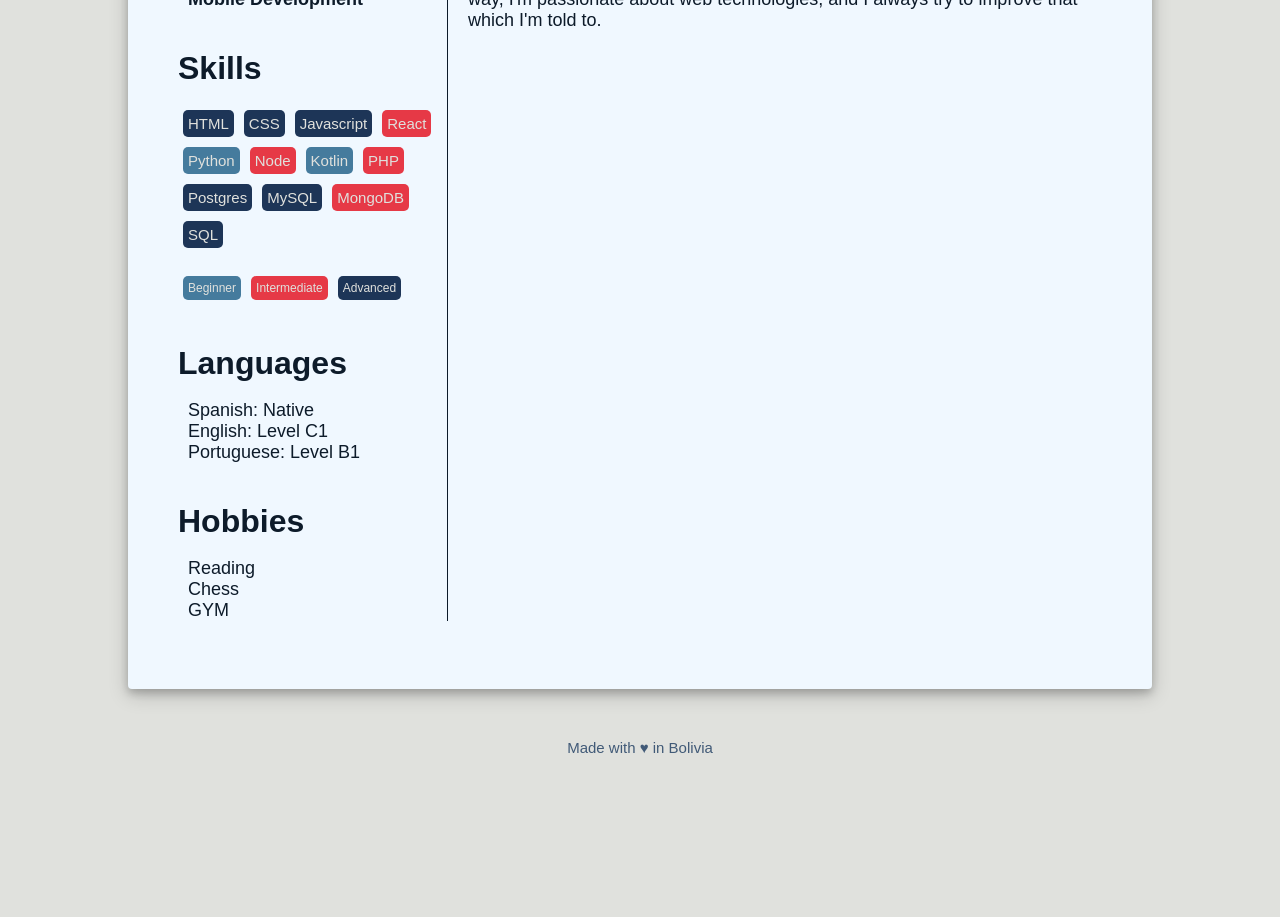
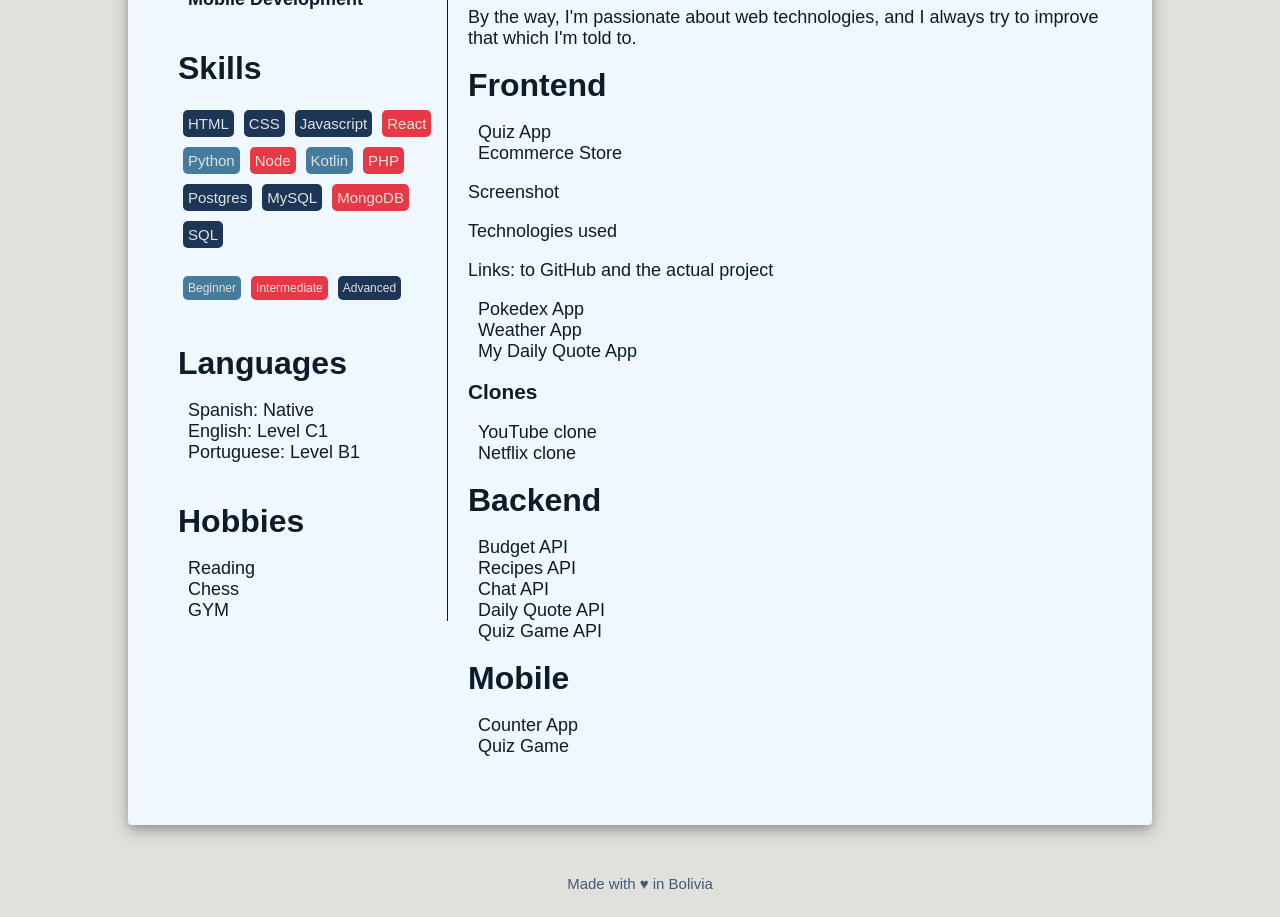
Before and after one commit to danieloyolaj/danieloyola, a React (Vite) app: page / in a window 1280 px wide. Shown: the part 500-1417 px from the top of the page. Before the commit the page ends 1281 px from the top, so only its background shows below. Built offline with nearby package versions, Linux system fonts and the light colour scheme; a web font is replaced by a local one.

Commit message:
Added components and minor changes

```diff
--- a/src/App.jsx
+++ b/src/App.jsx
@@ -1,4 +1,9 @@
 import './App.css'
+import About from './components/About'
+import Backend from './components/Backend'
+import Frontend from './components/Frontend'
+import Mobile from './components/Mobile'
+
 
 function App() {
 
@@ -16,15 +21,15 @@ function App() {
 
         <h1>Daniel Oyola</h1>
         <div className="header-location">
-          <img className="location-pin" src="./src/assets/location-pin.svg" alt="" srcset="" />
+          <img className="location-pin" src="./src/assets/location-pin.svg" alt="Location-pin" srcSet="./src/assets/location-pin.svg" />
           <h3 className='location-title'>Cobija, Bolivia</h3>
-          <img className="bolivia-flag" src="./src/assets/bolivia.png" alt="Bolivia flag" srcSet=''/>
+          <img className="bolivia-flag" src="./src/assets/bolivia.png" alt="Bolivia flag" srcSet="./src/assets/bolivia.png"/>
         </div>
         <h2>Full Stack Web Developer</h2>
         <div className="social-media">
-          <a href="https://www.linkedin.com/in/danieloyolaj" target="_blank"><img className="social-media-icon" src="./src/assets/linkedin-icon.svg" alt="" srcset="" /></a>
-          <a href="https://twitter.com/daniel0708" target="_blank"><img className="social-media-icon" src="./src/assets/twitter-icon.svg" alt="" srcset="" /></a>
-          <a href="mailto:danieloyola@softerdo.com"><img className="social-media-icon" src="./src/assets/mail-icon.svg" alt="" srcset="" /></a>
+          <a href="https://www.linkedin.com/in/danieloyolaj" target="_blank"><img className="social-media-icon" src="./src/assets/linkedin-icon.svg" alt="Linked-in" srcSet="./src/assets/linkedin-icon.svg" /></a>
+          <a href="https://twitter.com/daniel0708" target="_blank"><img className="social-media-icon" src="./src/assets/twitter-icon.svg" alt="Twitter" srcSet="./src/assets/twitter-icon.svg" /></a>
+          <a href="mailto:danieloyola@softerdo.com"><img className="social-media-icon" src="./src/assets/mail-icon.svg" alt="Email-icon" srcSet="./src/assets/mail-icon.svg" /></a>
         </div>
         </div>
         </div>
@@ -79,17 +84,10 @@ function App() {
         </div>
       <div className="column">
         <main>
-          <h2>About me</h2>
-          <p>
-            I am a nice guy who likes the good things in life: a lovely family,
-            a nice place to live and a good job. I also like to involve in the
-            community whenever time allows it. I was raised with good values
-            and I guide my life with the principles of spirituality, hard work,
-            and kindness towards people and animals too.
-
-            By the way, I'm passionate about web technologies, and I always
-            try to improve that which I'm told to.
-          </p>
+          <About />
+          <Frontend />
+          <Backend />
+          <Mobile />
         </main>
       </div>
 
--- /dev/null
+++ b/src/components/About.jsx
@@ -0,0 +1,21 @@
+import React from 'react'
+
+const About = () => {
+  return (
+    <div>
+      <h2>About me</h2>
+          <p>
+            I am a nice guy who likes the good things in life: a lovely family,
+            a nice place to live and a good job. I also like to involve in the
+            community whenever time allows it. I was raised with good values
+            and I guide my life with the principles of spirituality, hard work,
+            and kindness towards people and animals too.</p>
+          <p>
+            By the way, I'm passionate about web technologies, and I always
+            try to improve that which I'm told to.
+          </p>
+    </div>
+  )
+}
+
+export default About
--- a/src/components/Backend.jsx
+++ b/src/components/Backend.jsx
@@ -1,8 +1,18 @@
 import React from 'react'
 
 const Backend = () => {
+
   return (
-    <div>Backend</div>
+    <div>
+      <h2>Backend</h2>
+      <ul>
+        <li>Budget API</li>
+        <li>Recipes API</li>
+        <li>Chat API</li>
+        <li>Daily Quote API</li>
+        <li>Quiz Game API</li>
+      </ul>
+    </div>
   )
 }
 
--- a/src/components/Frontend.jsx
+++ b/src/components/Frontend.jsx
@@ -2,7 +2,26 @@ import React from 'react'
 
 const Frontend = () => {
   return (
-    <div>Frontend</div>
+    <div>
+      <h2>Frontend</h2>
+      <ul>
+        <li>Quiz App</li>
+        <li>Ecommerce Store</li>
+          <p>Screenshot</p>
+          <p>Technologies used</p>
+          <p>Links: to GitHub and the actual project</p>
+        <li>Pokedex App</li>
+        <li>Weather App</li>
+        <li>My Daily Quote App</li>
+      </ul>
+      <h3>Clones</h3>
+      <ul>
+        <li>YouTube clone</li>
+        <li>Netflix clone</li>
+        <li></li>
+      </ul>
+
+    </div>
   )
 }
 
--- a/src/components/Mobile.jsx
+++ b/src/components/Mobile.jsx
@@ -2,7 +2,13 @@ import React from 'react'
 
 const Mobile = () => {
   return (
-    <div>Mobile</div>
+    <div>
+      <h2>Mobile</h2>
+      <ul>
+        <li>Counter App</li>
+        <li>Quiz Game</li>
+      </ul>
+    </div>
   )
 }
 
```
